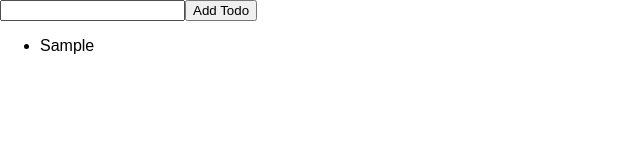
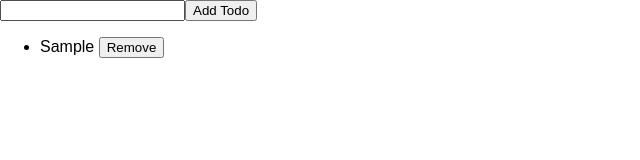
Before and after one commit to jbockerstette/react-todos, a React (Create React App) app: page / in a window 1280 px wide. Both pictures are taken after typing "Sample" into the empty fields and a click on the button "Add Todo". Shown: the top 160 px of the page, without its empty margins (0-640 px from the left). Built offline with nearby package versions, Linux system fonts and the light colour scheme.

Commit message:
Added a remove button.

```diff
--- a/src/components/TodoItem.js
+++ b/src/components/TodoItem.js
@@ -12,10 +12,13 @@ const normal = {
 };
 
 let TodoItem = (props) => {
-  const {todo, handleClick} = props;
+  const {todo, handleClickTodo, handleRemoveTodo} = props;
   return (
-    <li style={todo.isComplete ? line_through : normal} onClick={() => handleClick(todo)}>
-    {todo.text}
+    <li>
+      <span style={todo.isComplete ? line_through : normal} onClick={() => handleClickTodo(todo)}>
+        {todo.text}
+      </span><span>  </span>
+      <button onClick={() => handleRemoveTodo(todo)}>Remove</button>
     </li>
   );
 };
@@ -28,5 +31,6 @@ TodoItem.PropTypes = {
     text: PropTypes.string,
     isComplete: PropTypes.bool
   }).isRequired,
-  handleClick: PropTypes.func.isRequired
+  handleClickTodo: PropTypes.func.isRequired,
+  handleRemoveTodo: PropTypes.func.isRequired
 };
```
